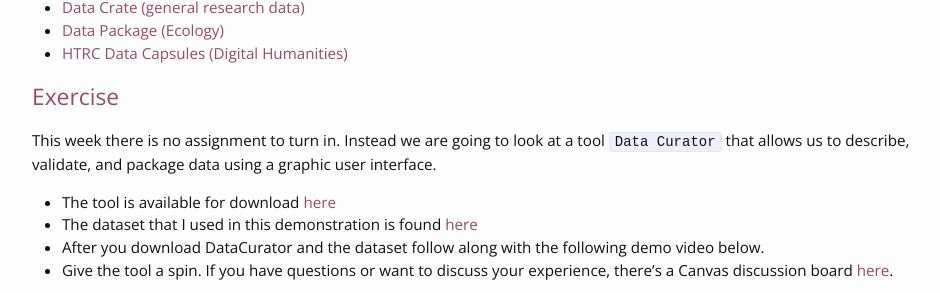
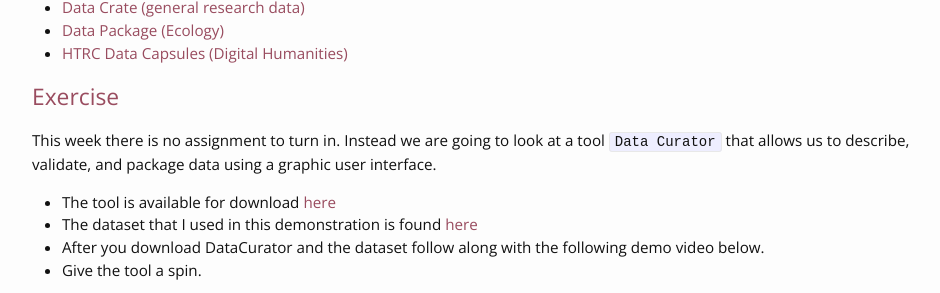
Before and after one commit to nniiicc/lis546_Sp23, a Jekyll site: the page built from content/data-packaging.md, in a window 1280 px wide and 900 px high, scrolled down 8878 px, cut to the strip 0-293 px from the top of the window. Shown: the whole strip, without its empty margins (163-1103 px from the left). Built offline with Jekyll 4.4.1, drawn with Linux system fonts in a browser that asks for light colours; nearby versions of some CDN libraries; our own code applies the rules of GitHub Pages for plain Markdown files.

Commit message:
push updated link for dvcurator

```diff
--- a/content/data-packaging.md
+++ b/content/data-packaging.md
@@ -198,9 +198,9 @@ Pick One of following to read or review in-depth:
 <h2><a id="Exercise">Exercise</a></h2>
 This week there is no assignment to turn in. Instead we are going to look at a tool `Data Curator` that allows us to describe, validate, and package data using a graphic user interface.
 
-- The tool is available for download [here](https://github.com/ODIQueensland/data-curator/releases/tag/v1.0.0)
+- The tool is available for download [here](https://github.com/qcif/data-curator/releases/tag/v1.2.9)
 - The dataset that I used in this demonstration is found [here](https://data.cityofchicago.org/FOIA/FOIA-Request-Log-Human-Resources/7zkx-3pp7)
 - After you download DataCurator and the dataset follow along with the following demo video below.
-- Give the tool a spin. If you have questions or want to discuss your experience, there's a Canvas discussion board [here](https://canvas.uw.edu/courses/1465297/discussion_topics/6293833).
+- Give the tool a spin.
 
 <iframe width=853 height=506 frameborder="0" scrolling="no" src="https://screencast-o-matic.com/embed?sc=cYftImAspN&v=5&controls=1&ff=1" allowfullscreen="true"></iframe>
```
Also changed, not shown: 2 other files.
